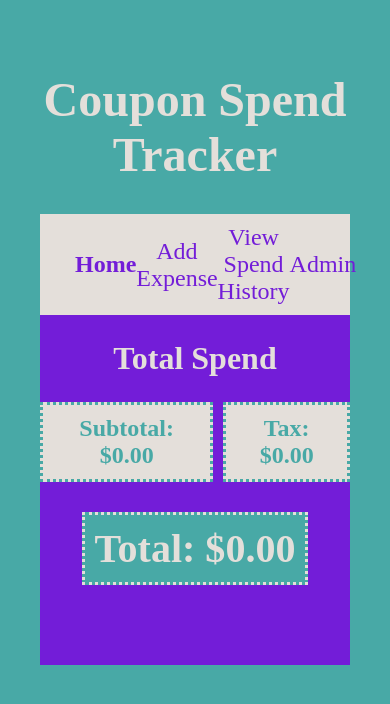
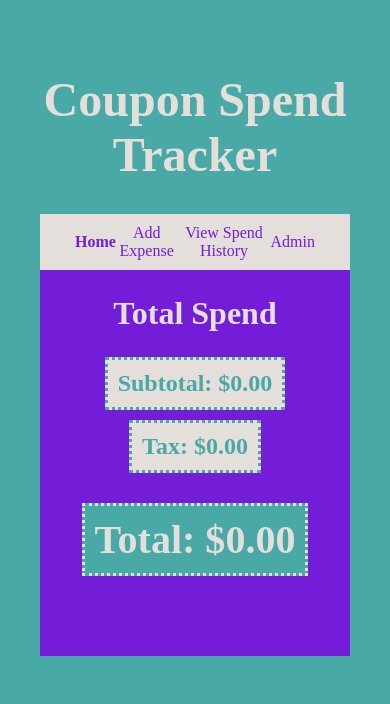
Before and after one commit to Shooflower/coupon-spend-tracker, a React (Vite) app: page / in a window 390 px wide. Shown: the top 704 px of the page. Built offline with nearby package versions, Linux system fonts and the light colour scheme; no server answers; a web font is replaced by a local one.

Commit message:
Added media queries for mobile use

```diff
--- a/src/index.css
+++ b/src/index.css
@@ -32,7 +32,8 @@
 
 .tracker--totalspend {
   border: dotted #48A9A6 3px;
-  max-width: 200px;
+  width: 300px;
+  max-width: 300px;
   padding: 10px;
   text-align: center;
   font-size: 1.5em;
@@ -52,8 +53,10 @@
 
 .home--spendamounts {
   display: flex;
+  flex-direction: column;
   gap: 10px;
   justify-content: center;
+  align-items: center;
 }
 
 .addexpense--container, .history, .admin, .home, .submitexpense, .error {
@@ -83,6 +86,34 @@
   font-weight: 500;
   margin-bottom: 5px;
   padding: 5px 10px;
+  max-width: fit-content;
+  flex-wrap: wrap;
+}
+
+@media screen and (max-width: 500px){
+  /* .expenses-container {
+      flex-wrap: wrap;
+      max-width: fit-content;
+  } */
+
+  .expense {
+    max-width: fit-content;
+    flex-wrap: wrap;
+  }
+
+  .tracker--totalspend {
+    width: fit-content;
+  }
+
+  .filter {
+    max-width: max-content;
+    margin-left: 5px;
+    margin-right: 5px;
+  }
+
+  .nav > a {
+    font-size: 1rem;
+  }
 }
 
 .expense:hover {
@@ -194,4 +225,5 @@
   justify-content: center;
   gap: 20px;
   margin-bottom: 25px;
+  flex-wrap: wrap;
 }
```
